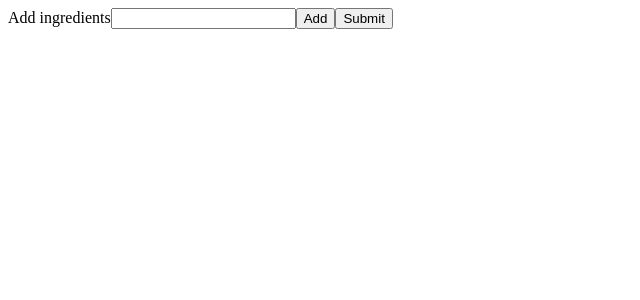
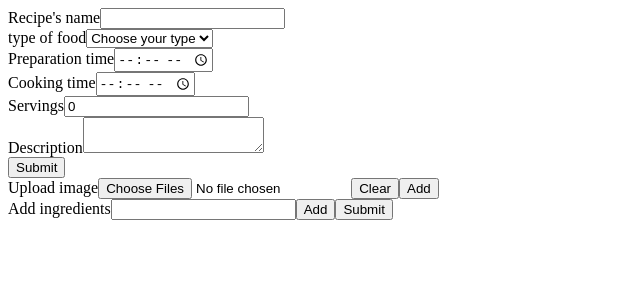
Before and after one commit to maxisusi/foodtree, a Next.js app: page /create-recipe in a window 1280 px wide. Shown: the top 300 px of the page, without its empty margins (0-640 px from the left). Built offline with nearby package versions, Linux system fonts and the light colour scheme.

Commit message:
Datas can now be stored in Session Storage

```diff
--- a/components/create-recipe-components/ingredientForm.tsx
+++ b/components/create-recipe-components/ingredientForm.tsx
@@ -24,12 +24,19 @@ const IngredientForm: React.FC = () => {
     const currentList = [...ingredientList];
     const newIngredient: IngredientList = {
       id: uuidv4(),
-      mesurement: "N/A",
+      mesurement: "l",
       name: `${ingredient}`,
       quantity: 1,
     };
     currentList.push(newIngredient);
     setIngredientList(currentList);
+  };
+
+  const handleSaveLocal = (): void => {
+    window.sessionStorage.setItem(
+      "ingredients",
+      JSON.stringify(ingredientList)
+    );
   };
 
   const handleDelete = (id): void => {
@@ -74,7 +81,7 @@ const IngredientForm: React.FC = () => {
           <Field id="ingredient" type="input" name="ingredient" />
           <ErrorMessage name="ingredient" />
           <button type="submit">Add</button>
-          <button type="button" onClick={() => console.log(ingredientList)}>
+          <button type="button" onClick={handleSaveLocal}>
             Submit
           </button>
         </Form>
--- a/components/create-recipe-components/recipeForm.tsx
+++ b/components/create-recipe-components/recipeForm.tsx
@@ -1,6 +1,7 @@
 import { Formik, Form, Field, ErrorMessage } from "formik";
 import * as Yup from "yup";
 import TextInput from "./textInput";
+import React from "react";
 
 interface RecipeValues {
   recipeName: string;
@@ -14,7 +15,7 @@ interface RecipeValues {
 const validationForm = Yup.object().shape({
   recipeName: Yup.string()
     .min(2, "Too short!")
-    .max(15, "Too long!")
+    .max(40, "Too long!")
     .required("Recipe name is required"),
   typeFood: Yup.string().required("Type of food is required"),
   prepTime: Yup.string().required("Preparation time is required"),
@@ -41,7 +42,9 @@ const RecipeForm: React.FC = () => {
     <div>
       <Formik
         initialValues={initialValues}
-        onSubmit={(values) => console.log(values)}
+        onSubmit={(values) => {
+          window.sessionStorage.setItem("recipe", JSON.stringify(values));
+        }}
         validationSchema={validationForm}>
         <Form>
           {/* Recipe Name */}
--- a/components/create-recipe-components/uploadImages.tsx
+++ b/components/create-recipe-components/uploadImages.tsx
@@ -1,5 +1,5 @@
 import { Formik, Form, ErrorMessage } from "formik";
-import { useRef } from "react";
+import { useRef, useImperativeHandle } from "react";
 
 import * as Yup from "yup";
 
@@ -10,7 +10,30 @@ const validationForm = Yup.object().shape({
 const UploadImages = () => {
   const fileInput = useRef(null);
 
+  const storeImageLocal = ({ values }): void => {
+    // Reformat the values to be able to store it locally
+    const myArray = [];
+    let file = {};
+    const data = values.images;
+    for (var i = 0; i < data.length; i++) {
+      //console.log(files[i].name);
+      file = {
+        lastMod: data[i].lastModified,
+        lastModDate: data[i].lastModifiedDate,
+        name: data[i].name,
+        size: data[i].size,
+        type: data[i].type,
+      };
+      //add the file obj to your array
+      myArray.push(file);
+    }
+    console.log(myArray);
+
+    window.sessionStorage.setItem("images", JSON.stringify(myArray));
+  };
+
   const handleReset = (props) => {
+    window.sessionStorage.removeItem("images");
     props.setFieldValue("images", []);
     fileInput.current.value = "";
   };
@@ -22,7 +45,7 @@ const UploadImages = () => {
       initialValues={{
         images: [],
       }}
-      onSubmit={(values) => {}}>
+      onSubmit={(values) => storeImageLocal({ values })}>
       {(props) => (
         <Form>
           <label htmlFor="images">Upload image</label>
--- a/pages/create-recipe.tsx
+++ b/pages/create-recipe.tsx
@@ -1,14 +1,14 @@
 import RecipeForm from "../components/create-recipe-components/recipeForm";
 import UploadImages from "../components/create-recipe-components/uploadImages";
 import IngredientForm from "../components/create-recipe-components/ingredientForm";
-
+import { useState, useRef } from "react";
 import { Formik, Form, Field, ErrorMessage } from "formik";
 
 const CreateRecipe = () => {
   return (
     <div>
-      {/* <RecipeForm />
-      <UploadImages /> */}
+      <RecipeForm />
+      <UploadImages />
       <IngredientForm />
     </div>
   );
```
Also changed, not shown: 1 other file (tests, documents, lock files or other folders).
